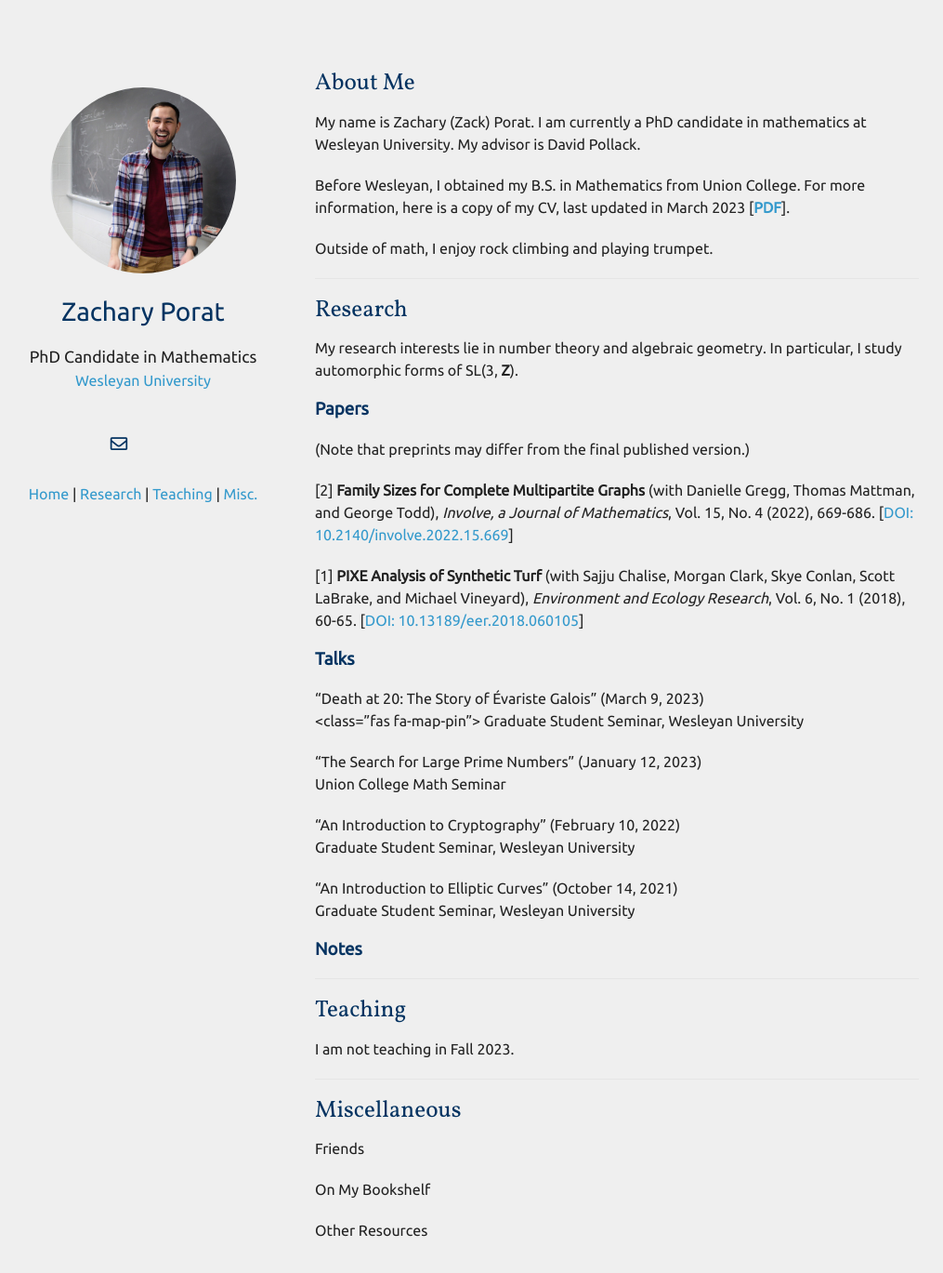
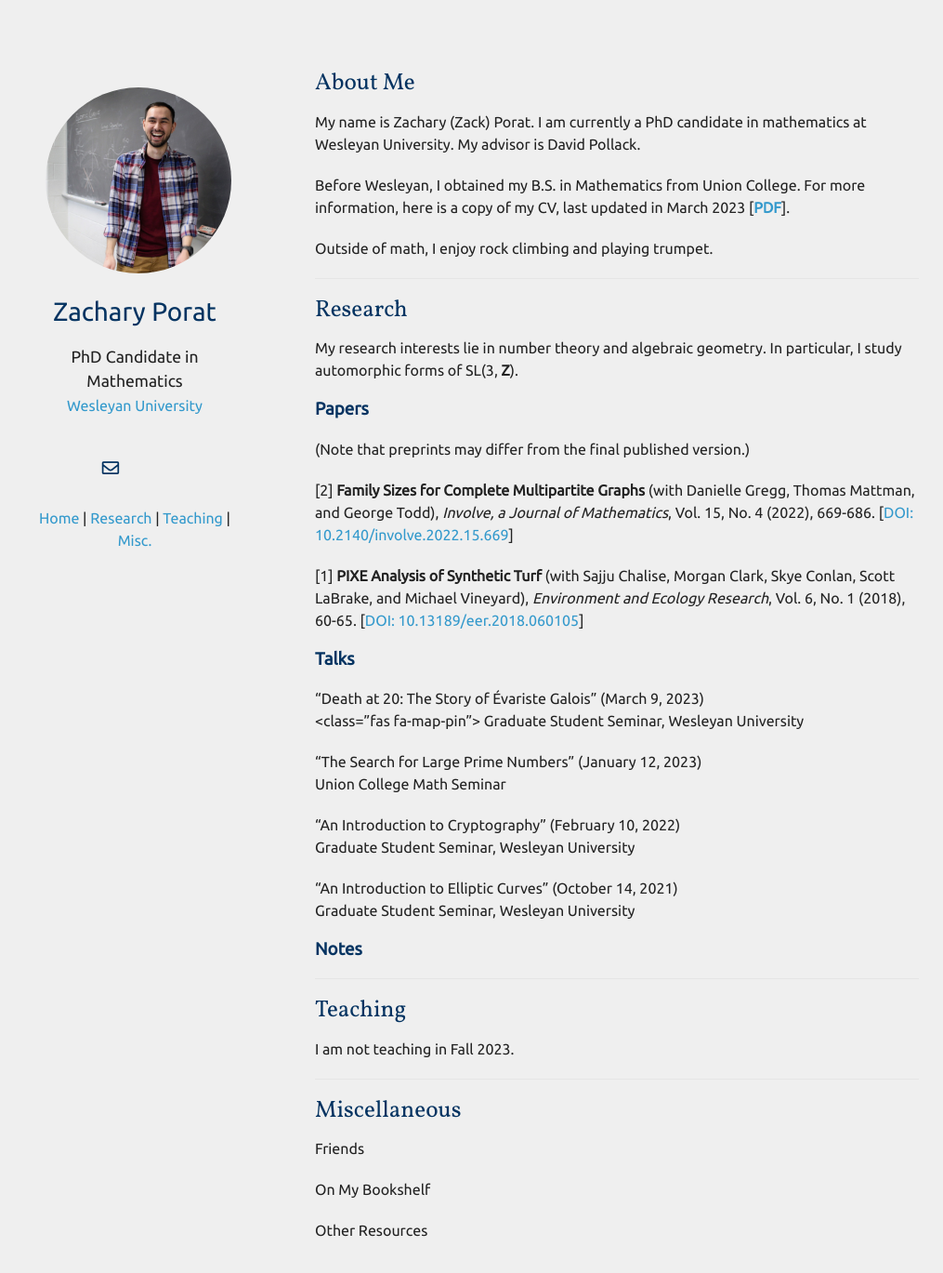
Before and after one commit to zporat/zporat.github.io, a Jekyll site: the page built from index.md, in a window 1280 px wide and 1400 px high. Shown: the top 1369 px of the window at 93% size, without its empty margins (131-1146 px from the left). Built offline with Jekyll 4.4.1, drawn with Linux system fonts in a browser that asks for light colours; nearby versions of some CDN libraries; a style sheet for code colours, icons or effects is not loaded; our own code applies the rules of GitHub Pages for plain Markdown files.

Commit message:
Update minimal-light-no-dark-mode.scss

```diff
--- a/_sass/minimal-light-no-dark-mode.scss
+++ b/_sass/minimal-light-no-dark-mode.scss
@@ -283,7 +283,7 @@ img {
 }
 
 header {
-  width:250px;
+  width:232px;
   float:left;
   position:fixed;
   -webkit-font-smoothing:subpixel-antialiased;
```
